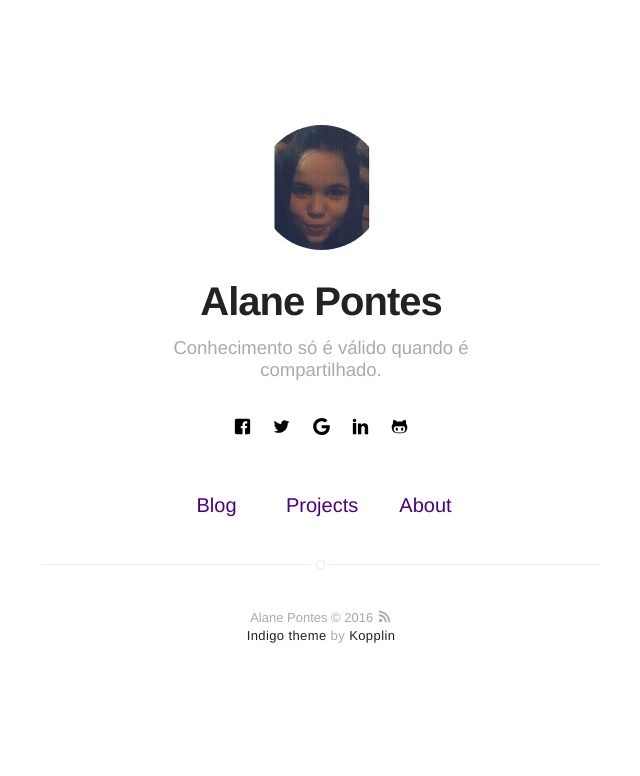
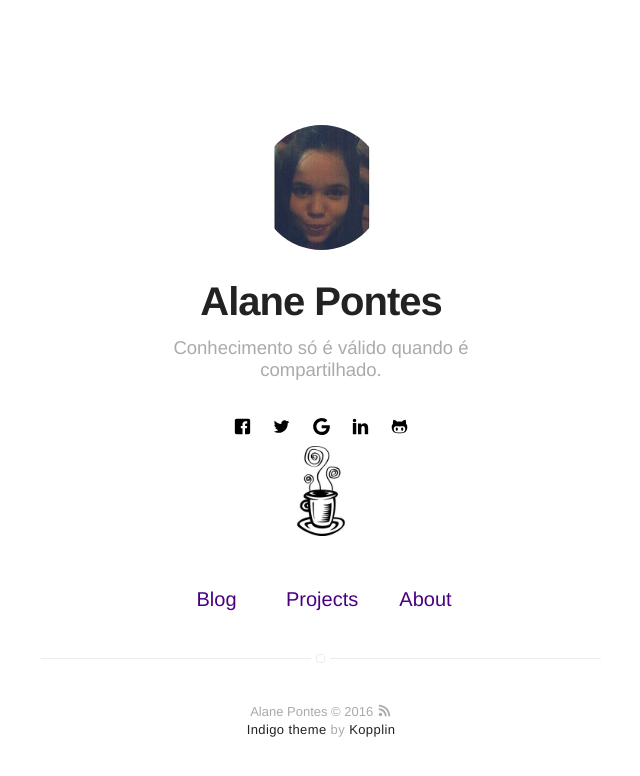
Before and after one commit to alanepontes/alanepontes.github.io, a Jekyll site: the page built from index.html, in a window 1280 px wide. Shown: the top 776 px of the page, without its empty margins (319-959 px from the left). Built offline with Jekyll 4.4.1, drawn with Linux system fonts in a browser that asks for light colours.

Commit message:
adionando coffee image em header.html

```diff
--- a/_includes/header.html
+++ b/_includes/header.html
@@ -14,6 +14,10 @@
         <h2 class="description">{{ site.bio }}</h2>
 
         {% include social-links.html %}
+
+        {% if page.title == "Home" %}
+          <img src="https://github.com/alanepontes/alanepontes.github.io/blob/master/assets/images/custom/coffee.jpg" width="90px" height="90px">
+        {% endif%}
     </header>
 {% endif %}
 
```
